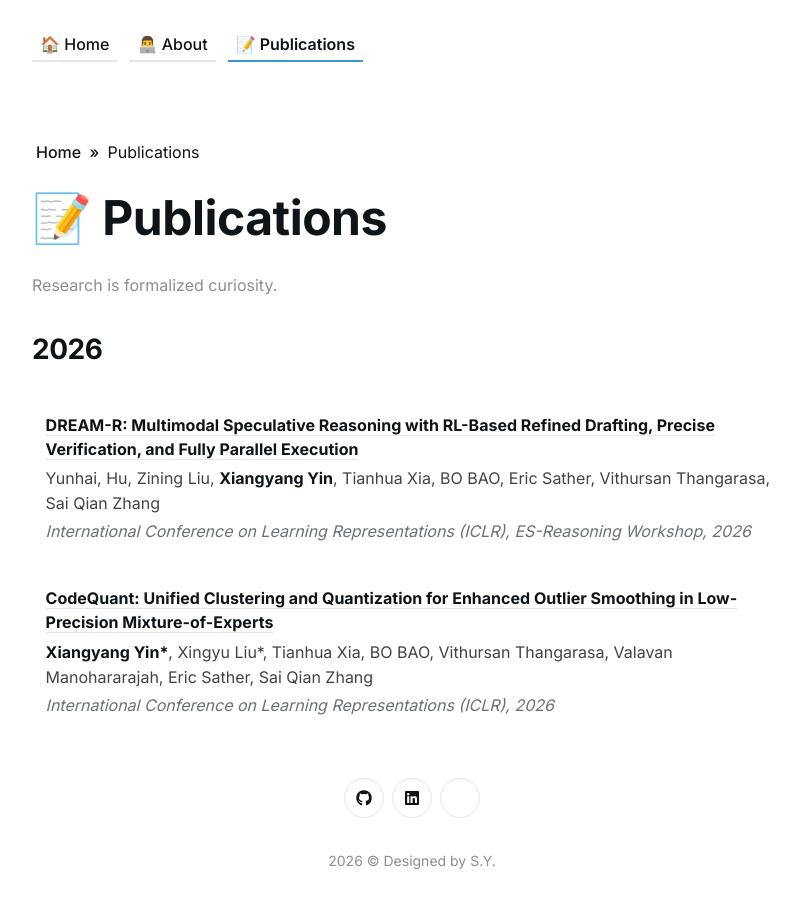
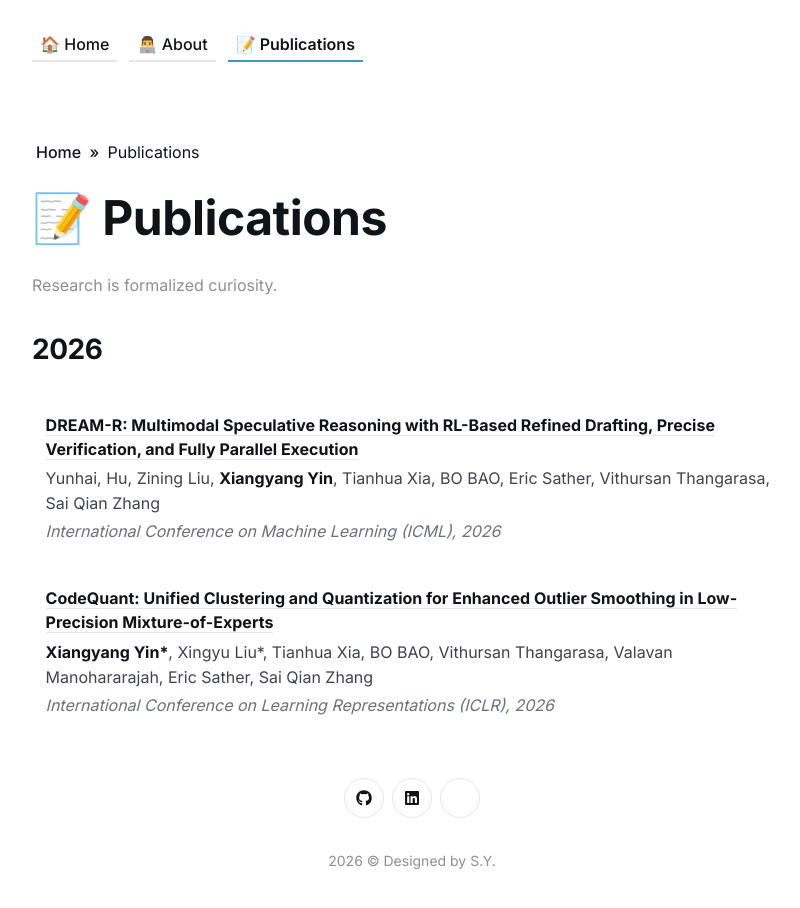
Before and after one commit to shawnyin128/shawnyin128.github.io, a Jekyll site: the page built from _pages/publication.md, in a window 1280 px wide, cut to the strip 324-1245 px from the top of the page. Shown: the top 908 px of the strip, without its empty margins (228-1028 px from the left). Built offline with Jekyll 4.4.1, drawn with Linux system fonts in a browser that asks for light colours; a style sheet for code colours, icons or effects is not loaded.

Commit message:
[pub]: ICML result

```diff
--- a/_pages/publication.md
+++ b/_pages/publication.md
@@ -12,7 +12,7 @@ page_cover: '/images/header/pub_cover.jpg'
 
 <div class="publication-card">
 <div class="publication-title">
-  <a href="https://openreview.net/forum?id=CRgWv0kWjF">
+  <a href="https://openreview.net/forum?id=5Ppjdid5wt&referrer=%5Bthe%20profile%20of%20Xiangyang%20Yin%5D%28%2Fprofile%3Fid%3D~Xiangyang_Yin1%29">
     <strong>DREAM-R: Multimodal Speculative Reasoning with RL-Based Refined Drafting, Precise Verification, and Fully Parallel Execution</strong>
   </a>
 </div>
@@ -20,7 +20,7 @@ page_cover: '/images/header/pub_cover.jpg'
   Yunhai, Hu, Zining Liu, <strong>Xiangyang Yin</strong>, Tianhua Xia, BO BAO, Eric Sather, Vithursan Thangarasa, Sai Qian Zhang
 </div>
 <div class="publication-conference">
-    International Conference on Learning Representations (ICLR), ES-Reasoning Workshop, 2026
+    International Conference on Machine Learning (ICML), 2026
 </div>
 </div>
 
```
